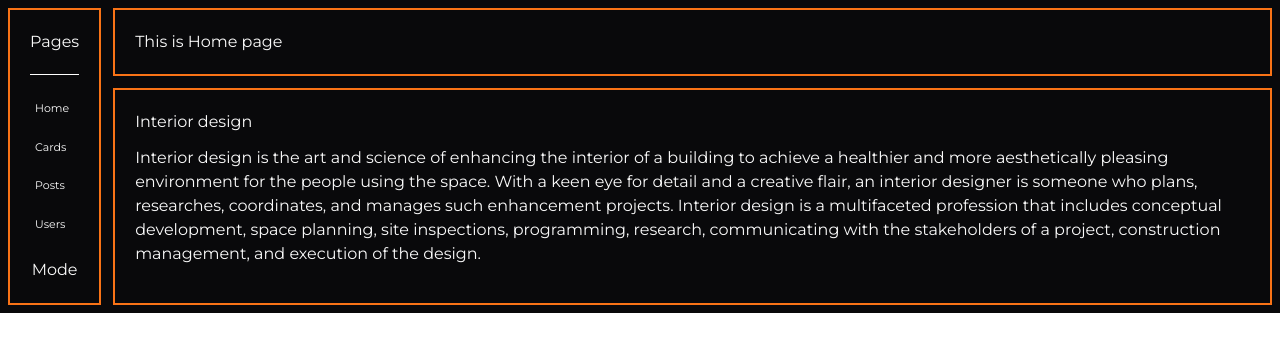
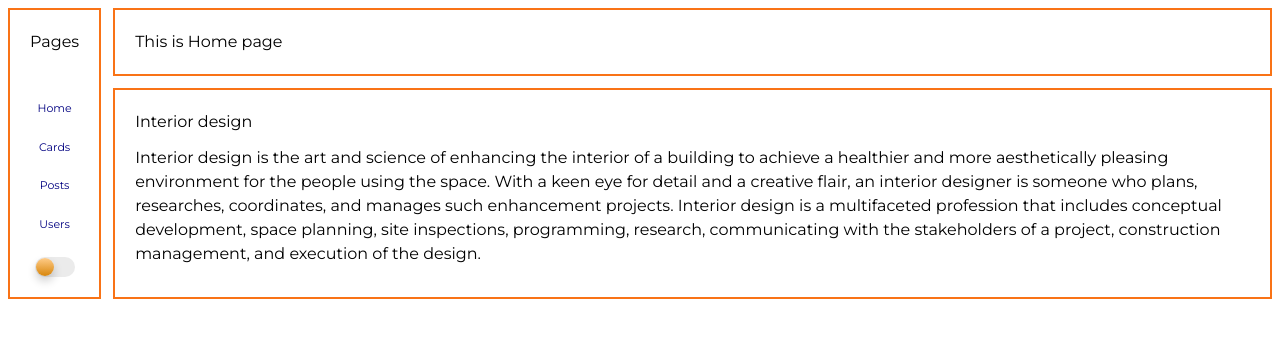
Before and after one commit to Muhammady0r/interior-design, a React (Vite) app: page / in a window 1280 px wide. Shown: the top 352 px of the page. Built offline with nearby package versions, Linux system fonts and the light colour scheme.

Commit message:
new changes 3

```diff
--- a/src/App.css
+++ b/src/App.css
@@ -1,7 +1,13 @@
 #root {
   margin: 0 auto;
 }
-
+.body {
+  background-color: var(--body_background);
+  color: var(--body_color);
+}
+.link {
+  color: var(--link_color);
+}
 button {
   border-radius: 8px;
   border: 1px solid transparent;
@@ -28,7 +34,63 @@ button:focus,
 button:focus-visible {
   outline: 4px auto -webkit-focus-ring-color;
 }
+.for_light_theme {
+  --primary-color: #302ae6;
+  --secondary-color: #536390;
+  --font-color: #424242;
+  --background-color: #fff;
+  --heading-color: #292922;
+}
+.for_dark_theme {
+  --primary-color: #9a97f3;
+  --secondary-color: #818cab;
+  --font-color: #e1e1ff;
+  --background-color: #161625;
+  --heading-color: #818cab;
+}
+label {
+  width: 40px;
+  height: 20px;
+  position: relative;
+  display: block;
+  background-color: #ebebeb;
+  border-radius: 20px;
+  box-shadow: inset 0px 5px 15px rgb(0, 0, 0, 0.4),
+    inset 0px -5px -15px rgb(255, 255, 255, 0.4);
+  cursor: pointer;
+  transition: 0.3s;
+}
+label::after {
+  content: "";
+  position: absolute;
+  top: 1px;
+  left: 1px;
+  width: 18px;
+  height: 18px;
+  border-radius: 50%;
+  background: linear-gradient(180deg, #ffcc89, #d8860b);
+  border-radius: 18px;
+  box-shadow: 0px 5px 10px rgba(0, 0, 0, 0.2);
+  transition: 0.3s;
+}
+input {
+  width: 0;
+  height: 0;
+  visibility: hidden;
+}
+input:checked + label {
+  background: #242424;
+}
+input:checked + label::after {
+  left: 39px;
+  transform: translateX(-100%);
+  background: linear-gradient(180deg, #777, #3a3a3a);
+}
+label:active::after {
+  width: 35px;
+}
 
+/* asdasd */
 @media (prefers-color-scheme: light) {
   :root {
     color: #213547;
--- a/src/App.jsx
+++ b/src/App.jsx
@@ -7,10 +7,12 @@ import { Route, Routes } from "react-router-dom";
 import Homepage from "./components/Homepage";
 import Notfoundpage from "./components/Notfoundpage";
 import Header from "./components/Header";
+import DarkMode from "./components/DarkMode";
 
 function App() {
   return (
-    <div className="flex gap-3 p-2">
+    <div className="body flex gap-3 p-2">
+      {/* <DarkMode /> */}
       <Header />
       <Routes>
         <Route path="/" element={<Homepage />} />
--- a/src/components/Header.jsx
+++ b/src/components/Header.jsx
@@ -2,38 +2,56 @@ import React from "react";
 import { Link, NavLink } from "react-router-dom";
 
 const Header = () => {
+  const setDarkMode = () => {
+    document.querySelector("body").setAttribute("data-theme", "dark");
+  };
+  const setlightMode = () => {
+    document.querySelector("body").setAttribute("data-theme", "light");
+  };
+  const toggleTheme = (e) => {
+    if (e.target.checked) setDarkMode();
+    else setlightMode();
+  };
   return (
     <>
       <header className="p-5 flex flex-col gap-5 border-2 border-orange-500">
-        <h1>Pages</h1>
+        <h1 className=" text-center">Pages</h1>
         <hr className="border-white bg-white" />
         <div className="links flex flex-col gap-3">
           <NavLink
             to="/"
-            className="link hover:border-orange-500 border-1 rounded-3xl p-1"
+            className="link hover:border-orange-500 border-1 rounded-3xl p-1 text-center"
           >
             Home
           </NavLink>
           <NavLink
             to="/card"
-            className="link hover:border-orange-500 border-1 rounded-3xl p-1"
+            className="link hover:border-orange-500 border-1 rounded-3xl p-1 text-center"
           >
             Cards
           </NavLink>
           <NavLink
             to="/posts"
-            className="link hover:border-orange-500 border-1 rounded-3xl p-1"
+            className="link hover:border-orange-500 border-1 rounded-3xl p-1 text-center"
           >
             Posts
           </NavLink>
           <NavLink
             to="/users"
-            className="link hover:border-orange-500А border-1 rounded-3xl p-1"
+            className="link hover:border-orange-500А border-1 rounded-3xl p-1 text-center"
           >
             Users
           </NavLink>
         </div>
-        <button className="changeback">Mode</button>
+        <div className="dark_mode flex justify-center">
+          <input
+            className="dark_mode_input"
+            type="checkbox"
+            id="darkmode-toggle"
+            onChange={toggleTheme}
+          />
+          <label className="dark_mode_label" for="darkmode-toggle"></label>
+        </div>{" "}
       </header>
     </>
   );
--- a/src/index.css
+++ b/src/index.css
@@ -4,8 +4,11 @@
 
 @layer base {
   :root {
-    --background: 240 10% 3.9%;
-    --foreground: 0 0% 98%;
+    --body_background: white;
+    --body_color: black;
+    --link_color: navy;
+    /* --background: 240 10% 3.9%; */
+    /* --foreground: 0 0% 98%; */
 
     --card: 240 10% 3.9%;
     --card-foreground: 0 0% 98%;
@@ -35,6 +38,18 @@
     --radius: 0.5rem;
   }
 }
+[data-theme="dark"] {
+  --body_background: black;
+  --body_color: white;
+  --link_color: white;
+  --transition: 1s;
+}
+[data-theme="light"] {
+  --body_background: white;
+  --body_color: black;
+  --link_color: black;
+  --transition: 1s;
+}
 header {
   font-family: Montserrat;
 }
```
